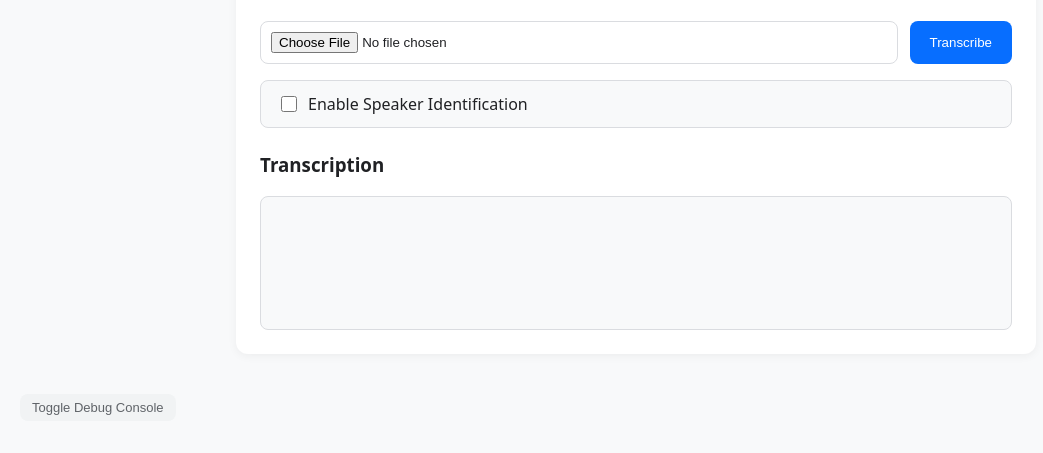
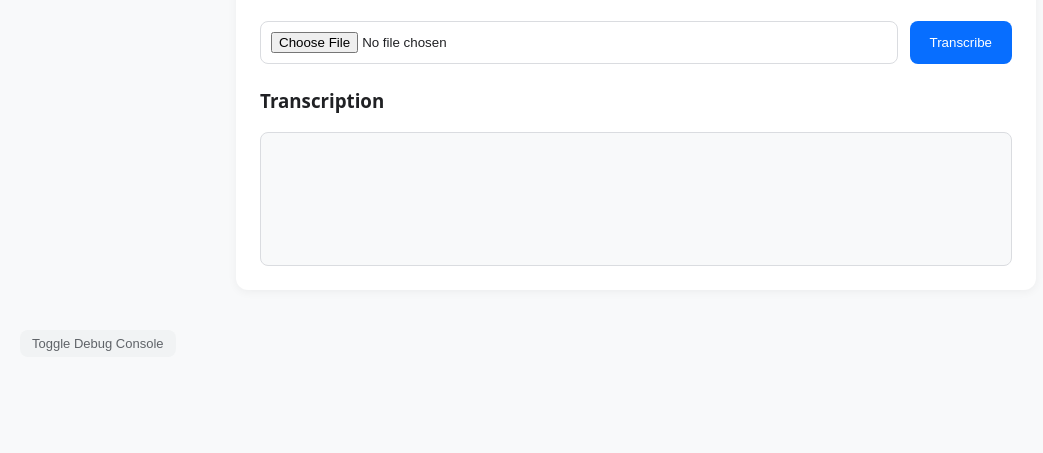
Before and after one commit to karstegg/audio-transcription, a website built with Vite: page index.html in a window 1280 px wide. Shown: the part 89-542 px from the top of the page, without its empty margins (4-1047 px from the left). Built offline with nearby package versions, Linux system fonts and the light colour scheme; some packages are replaced by stand-ins of ours.

Commit message:
Remove diarization toggle from HTML

```diff
--- a/index.html
+++ b/index.html
@@ -14,13 +14,6 @@
     <div class="upload-container">
       <input type="file" id="audioFileInput" accept="audio/*,video/*">
       <button id="transcribeButton">Transcribe</button>
-    </div>
-
-    <div class="options-container">
-      <label class="option-label">
-        <input type="checkbox" id="diarizationToggle">
-        <span>Enable Speaker Identification</span>
-      </label>
     </div>
 
     <div id="status-indicator" class="status hidden">
```
